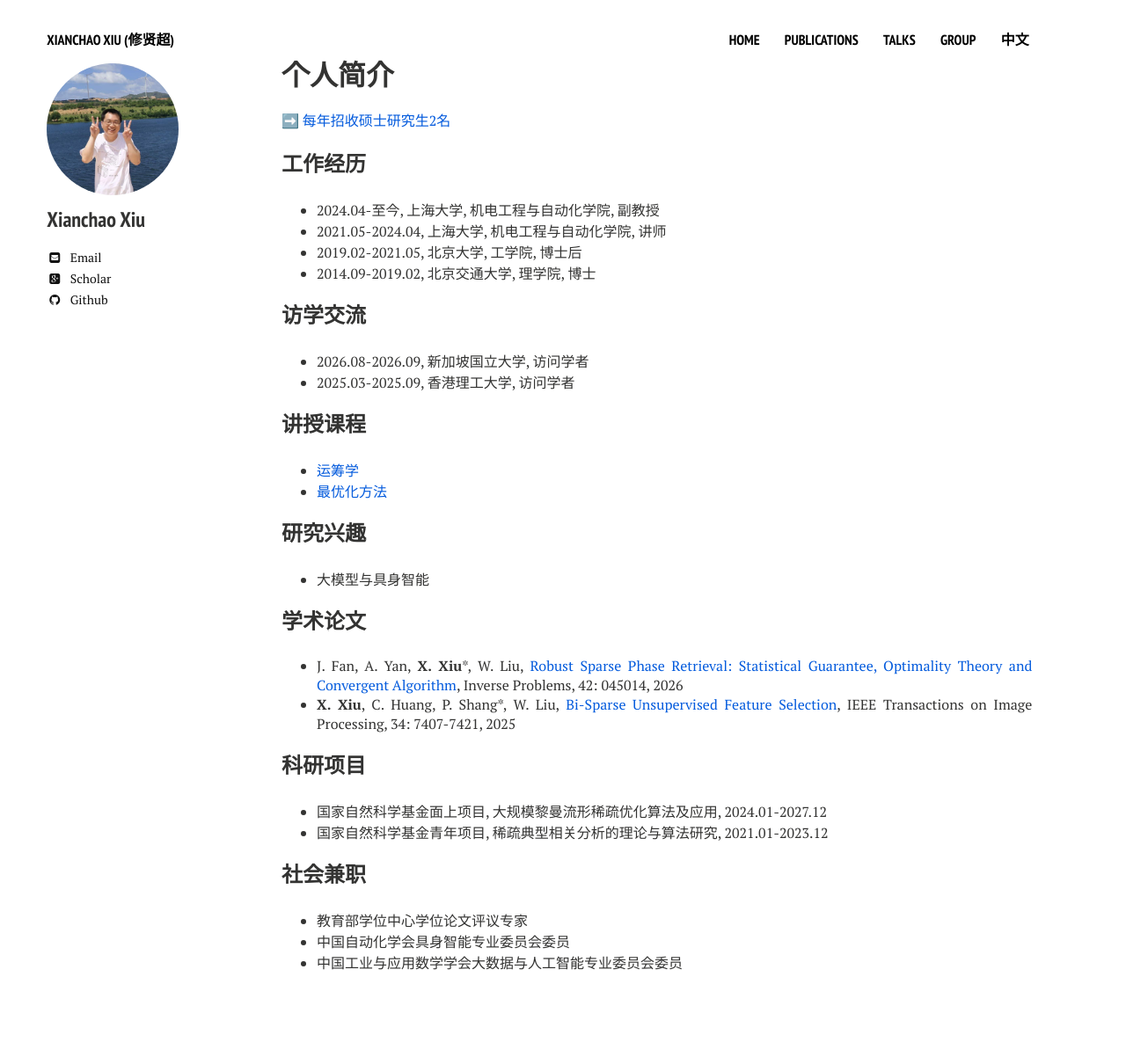
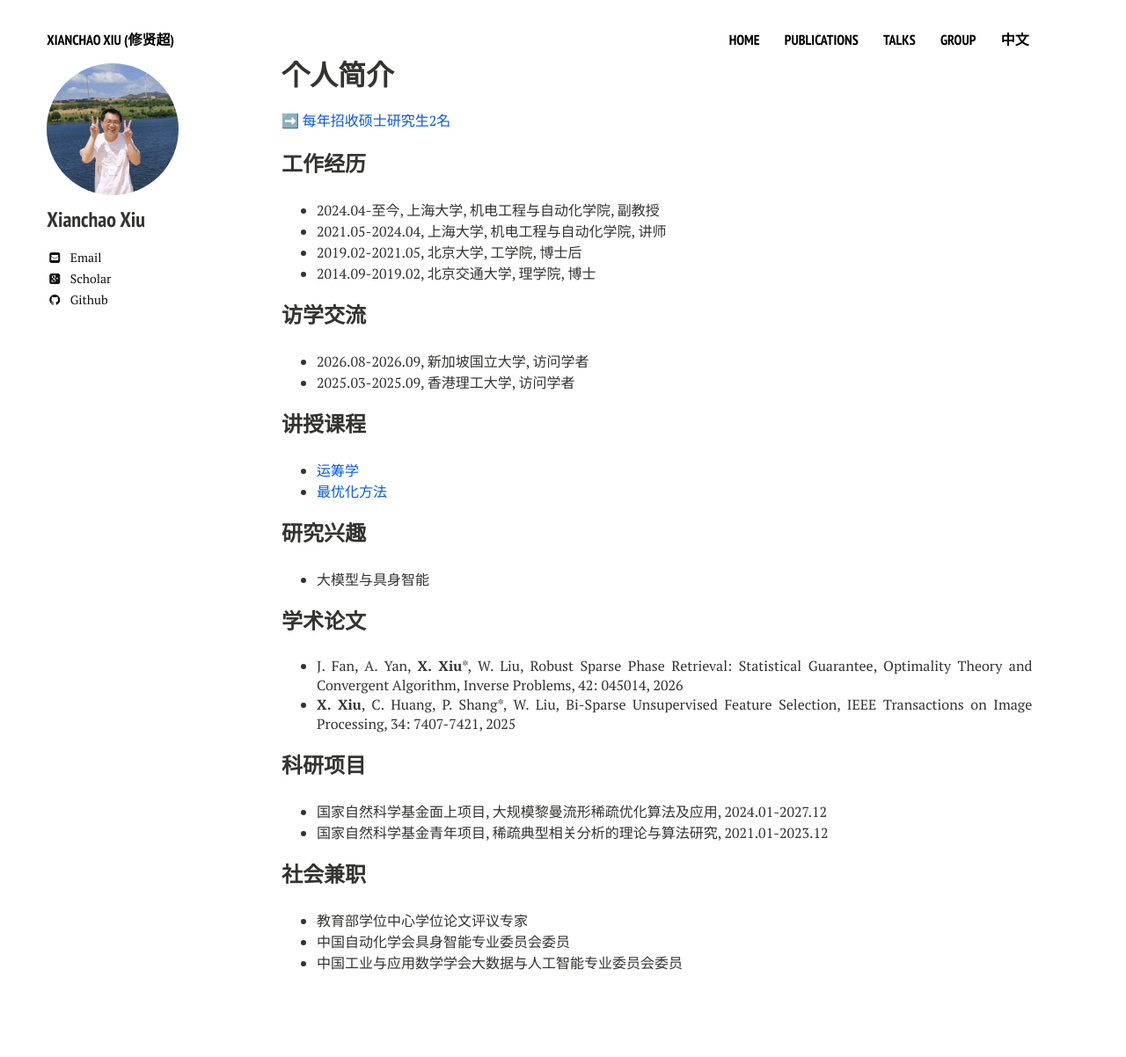
Before and after one commit to xianchaoxiu/xianchaoxiu.github.io, a Jekyll site: the page built from chinese/index.md, in a window 1280 px wide. Shown: the whole page at 88% size. Built offline with Jekyll 4.4.1, drawn with Linux system fonts in a browser that asks for light colours; nearby versions of some CDN libraries.

Commit message:
Update index.md

```diff
--- a/chinese/index.md
+++ b/chinese/index.md
@@ -32,8 +32,8 @@ share: false
 
 
 ### 学术论文
-* J. Fan, A. Yan, <b>X. Xiu</b>*, W. Liu,  <a href="https://doi.org/10.1088/1361-6420/ae5e02" class="textlink" target="_blank">Robust Sparse Phase Retrieval: Statistical Guarantee, Optimality Theory and Convergent Algorithm</a>, Inverse Problems, 42: 045014, 2026  <br>
-* <b>X. Xiu</b>, C. Huang, P. Shang*, W. Liu, <a href="https://doi.org/10.1109/TIP.2025.3620667" class="textlink" target="_blank">Bi-Sparse Unsupervised Feature Selection</a>, IEEE Transactions on Image Processing, 34: 7407-7421, 2025  <br>
+* J. Fan, A. Yan, <b>X. Xiu</b>*, W. Liu, Robust Sparse Phase Retrieval: Statistical Guarantee, Optimality Theory and Convergent Algorithm, Inverse Problems, 42: 045014, 2026  <br>
+* <b>X. Xiu</b>, C. Huang, P. Shang*, W. Liu, Bi-Sparse Unsupervised Feature Selection, IEEE Transactions on Image Processing, 34: 7407-7421, 2025  <br>
 
 ### 科研项目
 * 国家自然科学基金面上项目, 大规模黎曼流形稀疏优化算法及应用, 2024.01-2027.12 <br>
```
